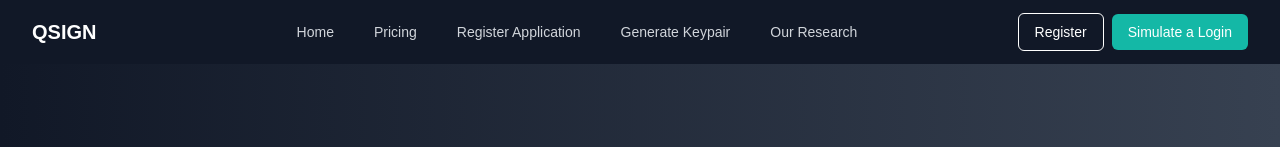
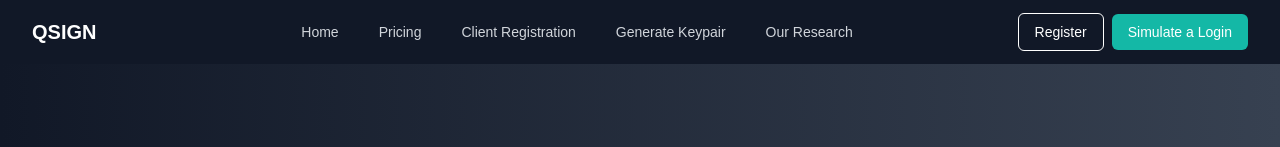
Before and after one commit to IT21112546/QuantumSign, a Next.js app: page / in a window 1280 px wide. Shown: the top 147 px of the page. Built offline with nearby package versions, Linux system fonts and the light colour scheme.

Commit message:
chore: changed nav component to 'client registration'

```diff
--- a/app/components/NavBar.tsx
+++ b/app/components/NavBar.tsx
@@ -7,7 +7,7 @@ import { Menu, X } from 'lucide-react'
 const navItems = [
 	{ name: 'Home', href: '/' },
 	{ name: 'Pricing', href: '/pricing' },
-	{ name: 'Register Application', href: '/register-client' },
+	{ name: 'Client Registration', href: '/register-client' },
 	{ name: 'Generate Keypair', href: '/gen-keypair' },
 	{ name: 'Our Research', href: 'https://research.qsign.io', external: true },
 ]
```
